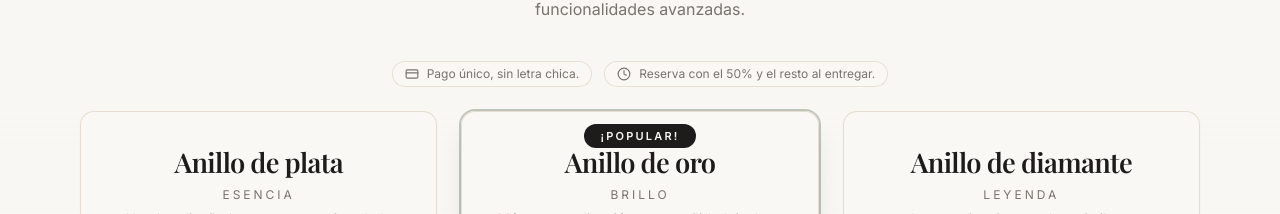
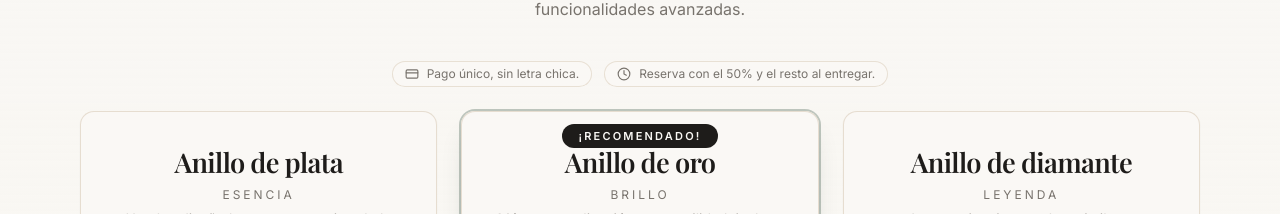
Before and after one commit to pierocr/wedding-site, a Next.js app: page /planes-matrimonio in a window 1280 px wide. Shown: the part 1440-1654 px from the top of the page. Built offline with nearby package versions, Linux system fonts and the light colour scheme; no server answers.

Commit message:
fix: update highlight label from '¡POPULAR!' to '¡RECOMENDADO!' for clarity

```diff
--- a/src/app/planes-matrimonio/page.tsx
+++ b/src/app/planes-matrimonio/page.tsx
@@ -390,7 +390,7 @@ export default function WeddingPlansPage() {
                 {plan.highlight && (
                   <div className="absolute inset-x-0 top-0 flex justify-center">
                     <div className="mt-3 rounded-full bg-foreground px-4 py-1 text-[11px] font-semibold tracking-[0.2em] text-background">
-                      ¡POPULAR!
+                      ¡RECOMENDADO!
                     </div>
                   </div>
                 )}
```
